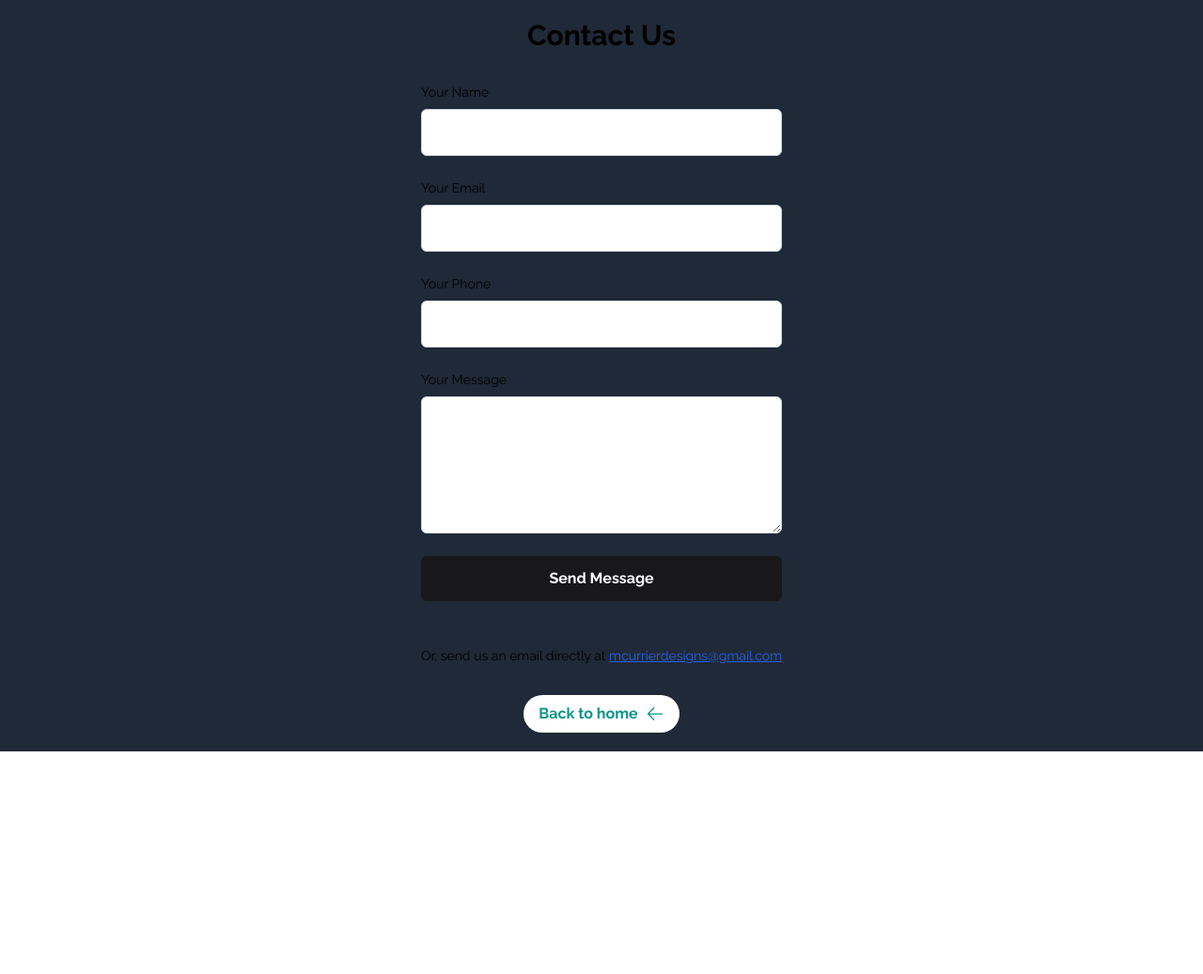
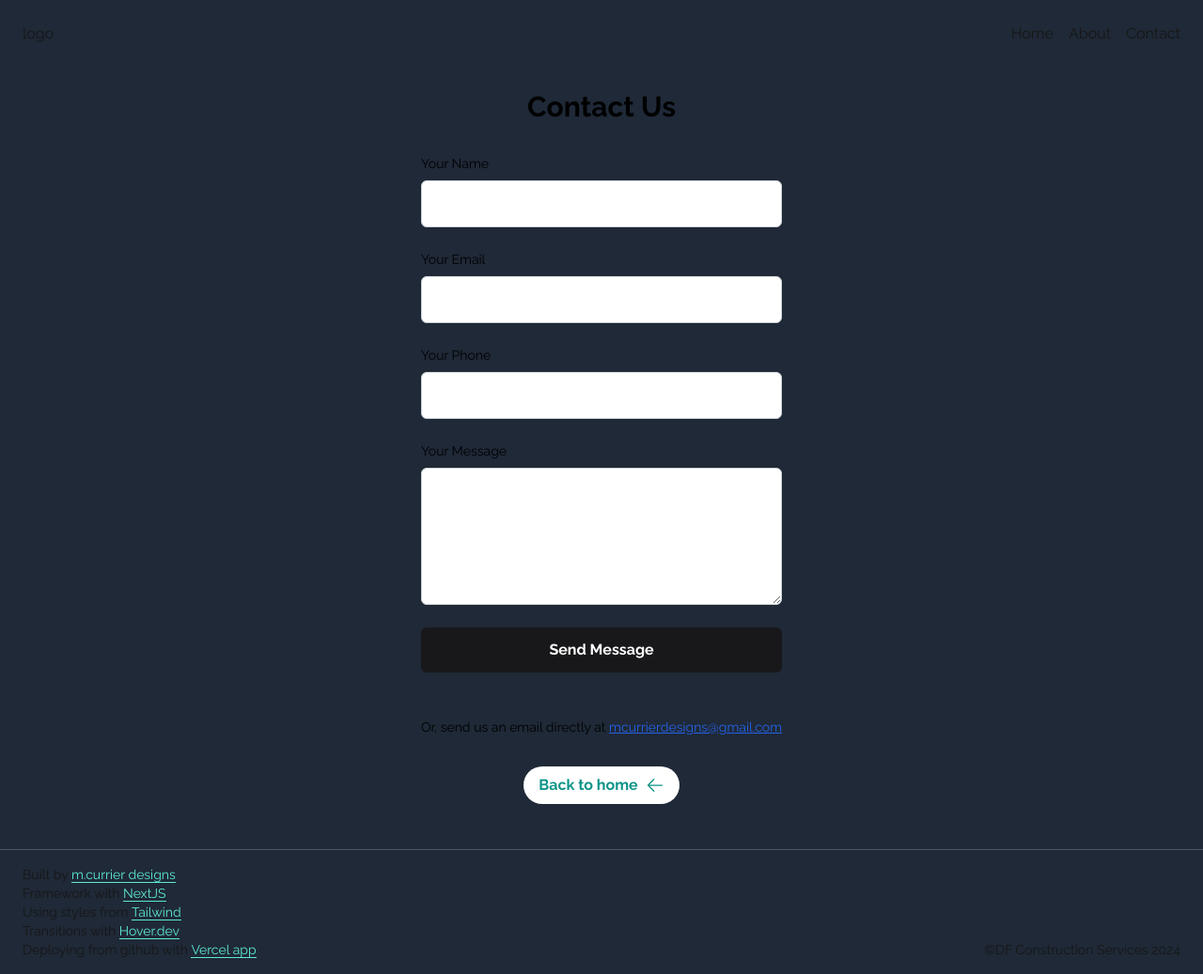
Before and after one commit to michelle-currier/df-construction, a Next.js app: page /contact in a window 1280 px wide. Shown: the whole page at 94% size. Before the commit the page ends 804 px from the top, so only its background shows below. Built offline with nearby package versions, Linux system fonts and the light colour scheme.

Commit message:
adding the menu and then some

```diff
--- a/src/app/about/page.tsx
+++ b/src/app/about/page.tsx
@@ -2,7 +2,6 @@
 
 import { ArrowLeftIcon } from "@heroicons/react/24/outline";
 import Cards from "@/components/Cards";
-import Footer from "@/components/Footer";
 
 export default function About() {
   return (
@@ -21,7 +20,6 @@ export default function About() {
           </a>
         </p>
       </div>
-      <Footer />
     </div>
   );
 }
--- a/src/app/contact/page.tsx
+++ b/src/app/contact/page.tsx
@@ -45,7 +45,6 @@ export default function Contact() {
   };
 
   return (
-    <div className="bg-gray-800 text-white h-screen flex flex-col justify-center items-center">
     <section className="max-w-3xl mx-auto p-6">
       <h1 className="text-3xl font-bold text-center text-black dark:text-white mb-8">
         Contact Us
@@ -130,9 +129,7 @@ export default function Contact() {
       {status && (
         <p
           className={`mt-6 text-sm text-center ${
-              status.includes("successfully")
-                ? "text-green-500"
-                : "text-red-500"
+            status.includes("successfully") ? "text-green-500" : "text-red-500"
           }`}
         >
           {status}
@@ -160,6 +157,5 @@ export default function Contact() {
         </p>
       </div>
     </section>
-    </div>
   );
 }
--- a/src/app/globals.css
+++ b/src/app/globals.css
@@ -18,6 +18,16 @@
 body {
   color: var(--foreground);
   background: var(--background);
+  transition-property: opacity, background, transform, filter;
+  transition-duration: 500ms;
+  transition-timing-function: ease-in-out;
+}
+
+.page-transition {
+  opacity: 0;
+  background: #000;
+  transform: translateY(100px);
+  filter: blur(16px);
 }
 @layer base {
   html {
@@ -31,3 +41,10 @@ body {
     text-wrap: balance;
   }
 }
+nav ul li a {
+  border-bottom: 0px solid transparent;
+}
+nav ul li a:hover {
+  border-bottom: 2px solid #fff;
+  transition: border-bottom  500ms ease-in-out;
+}
--- a/src/app/layout.tsx
+++ b/src/app/layout.tsx
@@ -2,6 +2,8 @@ import type { Metadata } from "next";
 import { Raleway } from "@next/font/google";
 // import { Roboto } from "@next/font/google";
 import "./globals.css";
+import Navbar from "@/components/Navbar";
+import Footer from "@/components/Footer";
 
 const raleway = Raleway({
   weight: ["400", "700"],
@@ -21,13 +23,17 @@ export default function RootLayout({
   children: React.ReactNode;
 }>) {
   return (
-    <html lang="en">
+    <html lang="en" className={raleway.className}>
       <body
-        className={raleway.className}
+        className="h-full flex bg-gray-800 flex-col"
         // className="{raleway.className}"
         // className={`${geistSans.variable} ${geistMono.variable} antialiased`}
       >
-        {children}
+        <Navbar />
+        <main className="text-white flex flex-col justify-center items-center">
+          {children}
+        </main>
+        <Footer />
       </body>
     </html>
   );
--- a/src/app/page.tsx
+++ b/src/app/page.tsx
@@ -1,13 +1,11 @@
 import Hero from "@/components/Hero";
 import Testimonials from "@/components/Testimonials";
-import Footer from "@/components/Footer";
 
 export default function HomePage() {
   return (
-    <main className="bg-gray-800 text-white flex flex-col justify-center items-center">
+    <>
       <Hero />
       <Testimonials />
-      <Footer />
-    </main>
+    </>
   );
 }
--- a/src/components/Footer.tsx
+++ b/src/components/Footer.tsx
@@ -17,6 +17,16 @@ const Footer = () => (
             </a>
           </li>
           <li>
+            Framework with&nbsp;
+            <a
+              href="https://nextjs.org/"
+              target="_blank"
+              className="text-teal-300 border-teal-300 border-b"
+            >
+              NextJS
+            </a>
+          </li>
+          <li>
             Using styles from&nbsp;
             <a
               href="https://tailwind.build/classes"
@@ -24,6 +34,16 @@ const Footer = () => (
               className="text-teal-300 border-teal-300 border-b"
             >
               Tailwind
+            </a>
+          </li>
+          <li>
+            Transitions with&nbsp;
+            <a
+              href="https://hover.dev"
+              target="_blank"
+              className="text-teal-300 border-teal-300 border-b"
+            >
+              Hover.dev
             </a>
           </li>
           <li>
--- /dev/null
+++ b/src/components/Navbar.tsx
@@ -0,0 +1,23 @@
+import Link from "next/link";
+import { TransitionLink } from "@/components/utils/TransitionLink";
+
+export default function Navbar() {
+  return (
+    <div className="flex flex-row justify-between w-full">
+      <div className="p-6">logo</div>
+      <nav className="flex justify-end">
+        <ul className="flex space-x-4 m-6">
+          <li>
+            <TransitionLink href="/">Home</TransitionLink>
+          </li>
+          <li>
+            <TransitionLink href="/about">About</TransitionLink>
+          </li>
+          <li>
+            <TransitionLink href="/contact">Contact</TransitionLink>
+          </li>
+        </ul>
+      </nav>
+    </div>
+  );
+}
--- /dev/null
+++ b/src/components/utils/TransitionButton.tsx
@@ -0,0 +1,44 @@
+"use client";
+import React, { ReactNode } from "react";
+import Link, { LinkProps } from "next/link";
+
+import { useRouter } from "next/navigation";
+
+interface TransitionButtonProps extends LinkProps {
+  children: ReactNode;
+  href: string;
+}
+
+function sleep(ms: number): Promise<void> {
+  return new Promise((resolve) => setTimeout(resolve, ms));
+}
+
+export const TransitionButton = ({
+  children,
+  href,
+  ...props
+}: TransitionButtonProps) => {
+  const router = useRouter();
+
+  const handleTransition = async (
+    e: React.MouseEvent<HTMLAnchorElement, MouseEvent>
+  ) => {
+    e.preventDefault();
+    // todo run a animation
+    const body = document.querySelector("body");
+    body?.classList.add("button-transition");
+
+    // sleep
+    await sleep(500);
+    router.push(href);
+    // enter animation
+    await sleep(300);
+    body?.classList.remove("button-transition");
+  };
+
+  return (
+    <Link onClick={handleTransition} href={href} {...props}>
+      {children}
+    </Link>
+  );
+};
--- /dev/null
+++ b/src/components/utils/TransitionLink.tsx
@@ -0,0 +1,42 @@
+"use client";
+import React, { ReactNode } from "react";
+import Link, { LinkProps } from "next/link";
+import { useRouter } from "next/navigation";
+
+interface TransitionLinkProps extends LinkProps {
+  children: ReactNode;
+  href: string;
+}
+
+function sleep(ms: number): Promise<void> {
+  return new Promise((resolve) => setTimeout(resolve, ms));
+}
+export const TransitionLink = ({
+  children,
+  href,
+  ...props
+}: TransitionLinkProps) => {
+  const router = useRouter();
+
+  const handleTransition = async (
+    e: React.MouseEvent<HTMLAnchorElement, MouseEvent>
+  ) => {
+    e.preventDefault();
+    // todo run a animation
+    const body = document.querySelector("body");
+    body?.classList.add("page-transition");
+
+    // sleep
+    await sleep(500);
+    router.push(href);
+    // enter animation
+    await sleep(300);
+    body?.classList.remove("page-transition");
+  };
+
+  return (
+    <Link onClick={handleTransition} href={href} {...props}>
+      {children}
+    </Link>
+  );
+};
```
Lines whose indentation alone changed are shown as unchanged.
